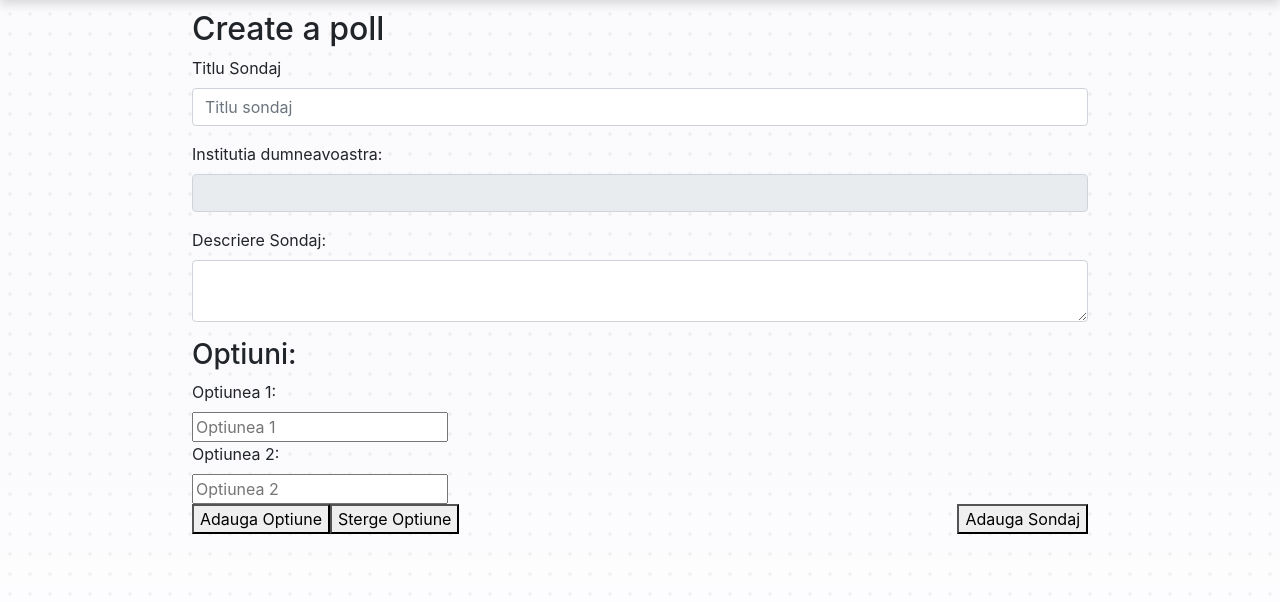
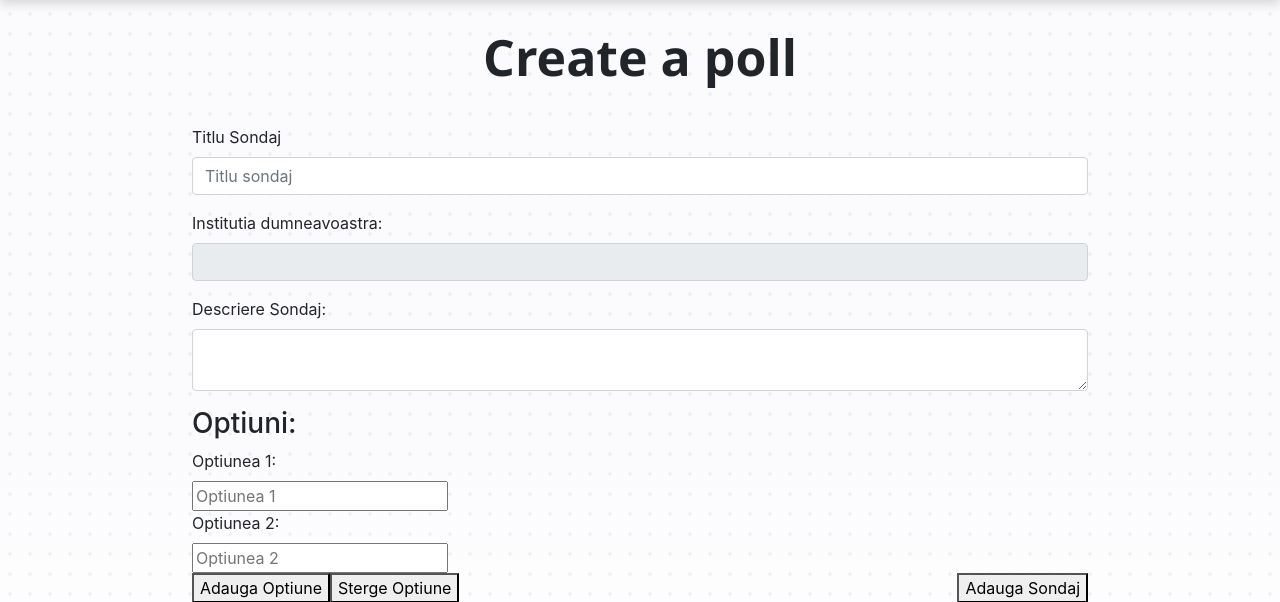
Before and after one commit to AlexGS00/CitySay, a Django app: page /create_poll in a window 1280 px wide. Shown: the part 56-658 px from the top of the page. Run offline with Django 5.2, Linux system fonts and the light colour scheme; the visitor is signed in with stand-in values (Sample User, id 1); some libraries are stand-ins or nearby versions.

Commit message:
add class to title

```diff
--- a/SmartCity/citysay/templates/citysay/create_poll.html
+++ b/SmartCity/citysay/templates/citysay/create_poll.html
@@ -5,7 +5,7 @@
 
 {% block body %}
 <script src={% static "script/create_poll.js" %}></script>
-<h2> Create a poll</h2>
+<div class="section-title"> Create a poll</div>
 <form action="/create_poll" method="post">
     {% csrf_token %}
     <input name="num-options" id="num-options" type="hidden" value="2">
```
